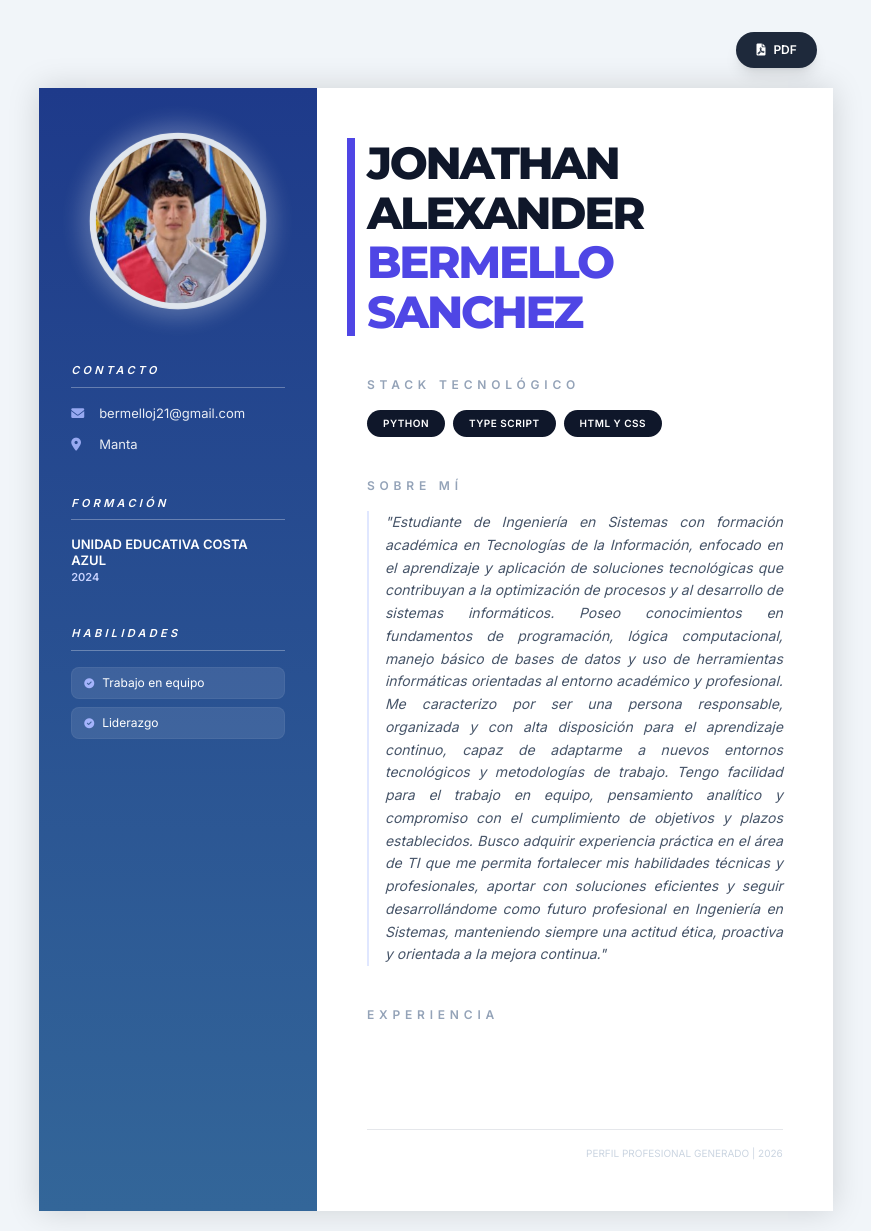
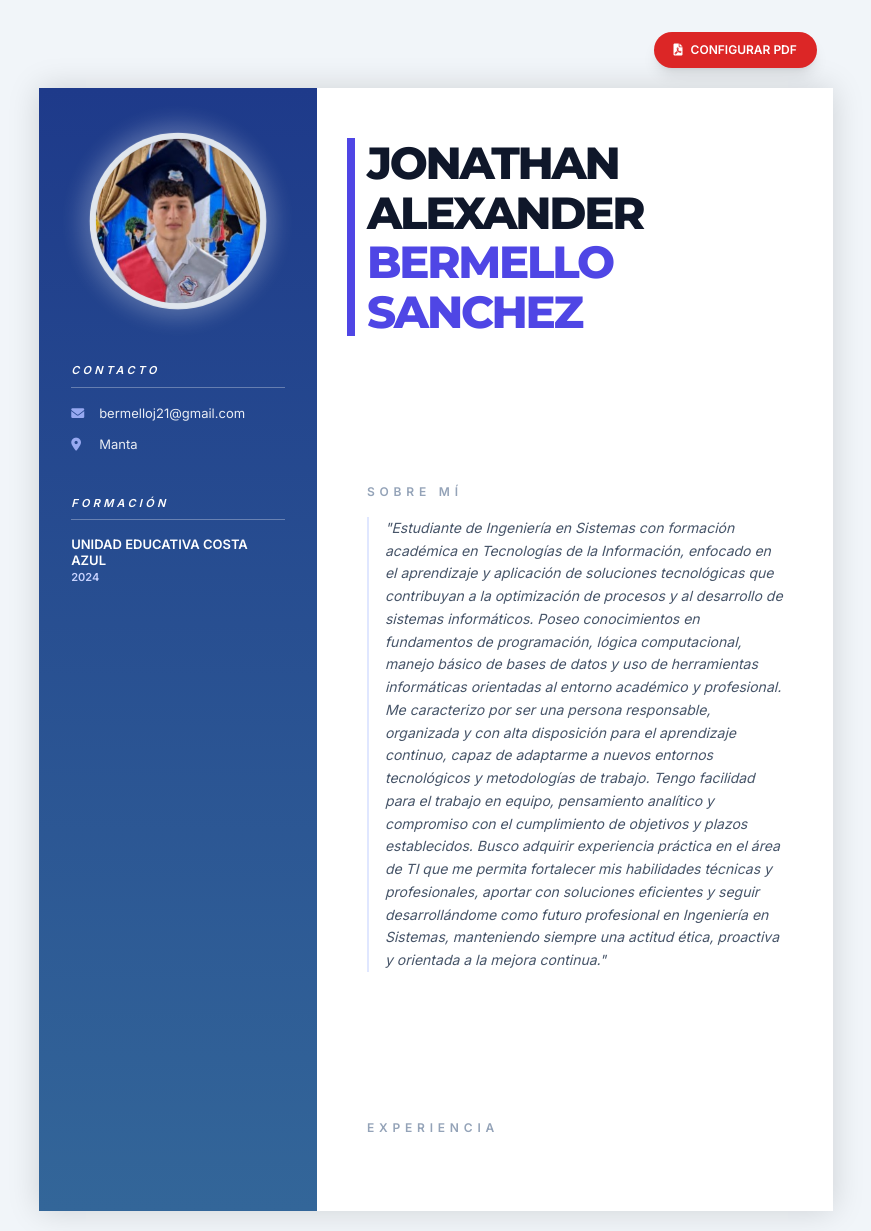
Before and after one commit to JABS34/hojadevida, a Django app: template tasks/templates/profile_cv.html in a window 1280 px wide. Shown: the whole page, without its empty margins (204-1075 px from the left). Run offline with Django 5.2, Linux system fonts and the light colour scheme; the template is opened without the code that fills it: values that come from a table or form of the project are taken from there, others are empty; data comes from the database, SQL or seed files in the repository; parts of the project's set-up code (start-up, migrations or seed data) failed here and were passed over; some libraries are stand-ins or nearby versions.

Commit message:
Update profile_cv.html

```diff
--- a/tasks/templates/profile_cv.html
+++ b/tasks/templates/profile_cv.html
@@ -18,7 +18,6 @@
         .name-title { font-family: 'Montserrat', sans-serif; line-height: 1.1; }
         @media print { .no-print { display: none !important; } .cv-page { box-shadow: none; margin: 0; width: 100%; height: 100%; } }
         .cursor-zoom { cursor: zoom-in; transition: transform 0.2s; }
-        .cursor-zoom:hover { transform: scale(1.02); }
     </style>
 </head>
 <body>
@@ -42,8 +41,8 @@
         </button>
         {% endif %}
 
-        <button onclick="window.print()" class="bg-slate-800 text-white px-5 py-2.5 rounded-full font-bold text-xs shadow-lg flex items-center gap-2">
-            <i class="fas fa-file-pdf"></i> PDF
+        <button onclick="openModal('modalPDF')" class="bg-red-600 text-white px-5 py-2.5 rounded-full font-bold text-xs shadow-lg flex items-center gap-2 hover:bg-red-700 transition">
+            <i class="fas fa-file-pdf"></i> CONFIGURAR PDF
         </button>
     </div>
 
@@ -55,7 +54,6 @@
                     {% else %} <div class="h-full flex items-center justify-center text-6xl font-bold bg-indigo-800 text-white">{{ perfil.nombres|slice:":1"|upper }}</div> {% endif %}
                 </div>
             </div>
-
             <section>
                 <h3 class="text-[11px] font-bold tracking-[0.3em] uppercase border-b border-white/30 pb-2 mb-4 italic">Contacto</h3>
                 <div class="space-y-3 text-[13px] opacity-90">
@@ -63,7 +61,6 @@
                     <p class="flex items-center gap-3"><i class="fas fa-map-marker-alt text-indigo-300 w-4"></i> {{ perfil.direcciondomiciliaria|default:"Manta" }}</p>
                 </div>
             </section>
-
             <section>
                 <h3 class="text-[11px] font-bold tracking-[0.3em] uppercase border-b border-white/30 pb-2 mb-4 italic">Formación</h3>
                 <div class="space-y-4">
@@ -75,44 +72,17 @@
                     {% endfor %}
                 </div>
             </section>
-
-            <section>
-                <h3 class="text-[11px] font-bold tracking-[0.3em] uppercase border-b border-white/30 pb-2 mb-4 italic">Habilidades</h3>
-                <ul class="grid grid-cols-1 gap-2 text-[12px]">
-                    {% for hab in habilidades %}
-                    <li class="flex items-center gap-2 bg-white/10 px-3 py-1.5 rounded-lg border border-white/5">
-                        <i class="fas fa-check-circle text-indigo-300 text-[10px]"></i> {{ hab.nombre }}
-                    </li>
-                    {% endfor %}
-                </ul>
-            </section>
         </aside>
 
         <main class="main-content flex flex-col justify-between">
-            <div>
             <header class="mb-10 relative">
                 <div class="absolute -left-5 top-0 w-2 h-full bg-indigo-600"></div>
-                    <h1 class="name-title text-[45px] font-extrabold text-[#0f172a] uppercase tracking-tighter">
-                        {{ perfil.nombres }}<br><span class="text-indigo-600">{{ perfil.apellidos }}</span>
-                    </h1>
+                <h1 class="name-title text-[45px] font-extrabold text-[#0f172a] uppercase tracking-tighter">{{ perfil.nombres }}<br><span class="text-indigo-600">{{ perfil.apellidos }}</span></h1>
             </header>
-
-                <section class="mb-10">
-                    <h2 class="text-[12px] font-black text-slate-400 uppercase tracking-[0.4em] mb-4">Stack Tecnológico</h2>
-                    <div class="flex flex-wrap gap-2">
-                        {% for lang in lenguajes %}
-                        <span class="bg-slate-900 text-white px-4 py-1.5 rounded-full text-[10px] font-bold tracking-wider">{{ lang.nombre|upper }}</span>
-                        {% endfor %}
-                    </div>
-                </section>
-
             <section class="mb-10">
                 <h2 class="text-[12px] font-black text-slate-400 uppercase tracking-[0.4em] mb-4">Sobre mí</h2>
-                    <p class="text-slate-600 text-[14px] leading-relaxed text-justify italic border-l-2 border-indigo-100 pl-4">
-                        "{{ perfil.descripcionperfil }}"
-                    </p>
+                <p class="text-slate-600 text-[14px] leading-relaxed italic border-l-2 border-indigo-100 pl-4">"{{ perfil.descripcionperfil }}"</p>
             </section>
-
             <section>
                 <h2 class="text-[12px] font-black text-slate-400 uppercase tracking-[0.4em] mb-6">Experiencia</h2>
                 <div class="space-y-8">
@@ -126,58 +96,50 @@
                     {% endfor %}
                 </div>
             </section>
-            </div>
-            <footer class="text-[10px] text-slate-300 text-right border-t pt-4 uppercase">
-                Perfil Profesional Generado | 2026
-            </footer>
         </main>
     </div>
 
-    <div id="modalCert" class="fixed inset-0 bg-black/90 hidden z-50 flex items-center justify-center p-4 no-print">
-        <div class="bg-white w-full max-w-4xl max-h-[90vh] rounded-2xl overflow-hidden flex flex-col">
-            <div class="p-4 bg-indigo-600 text-white flex justify-between items-center text-sm font-bold uppercase">
-                <h2>Certificados y Cursos</h2>
-                <button onclick="closeModal('modalCert')" class="text-2xl">&times;</button>
+    <div id="modalPDF" class="fixed inset-0 bg-black/80 hidden z-[60] flex items-center justify-center p-4 no-print">
+        <div class="bg-white rounded-2xl p-8 max-w-sm w-full shadow-2xl">
+            <h2 class="text-xl font-bold mb-6 text-slate-800 border-b pb-2">Opciones del PDF</h2>
+            <div class="space-y-4">
+                <label class="flex items-center gap-3 cursor-pointer p-2 hover:bg-slate-50 rounded">
+                    <input type="checkbox" id="check_sobre_mi" checked class="w-5 h-5 accent-red-600">
+                    <span class="text-slate-700 font-medium italic">Sección "Sobre mí"</span>
+                </label>
+                <label class="flex items-center gap-3 cursor-pointer p-2 hover:bg-slate-50 rounded">
+                    <input type="checkbox" id="check_cursos" checked class="w-5 h-5 accent-red-600">
+                    <span class="text-slate-700 font-medium italic">Cursos Realizados</span>
+                </label>
+                <label class="flex items-center gap-3 cursor-pointer p-2 hover:bg-slate-50 rounded">
+                    <input type="checkbox" id="check_reconocimientos" checked class="w-5 h-5 accent-red-600">
+                    <span class="text-slate-700 font-medium italic">Reconocimientos</span>
+                </label>
+                <label class="flex items-center gap-3 cursor-pointer p-2 hover:bg-slate-50 rounded">
+                    <input type="checkbox" id="check_garage" class="w-5 h-5 accent-red-600">
+                    <span class="text-slate-700 font-medium italic">Venta de Garage</span>
+                </label>
             </div>
-            <div class="p-6 overflow-y-auto grid grid-cols-2 md:grid-cols-3 gap-4">
-                {% for cert in certificados %}
-                <div class="text-center">
-                    <img src="{{ cert.imagen.url }}" onclick="fullZoom(this.src)" class="w-full h-32 object-cover rounded-lg cursor-zoom shadow-sm mb-2">
-                    <p class="text-[10px] font-bold text-slate-700">{{ cert.titulo }}</p>
-                </div>
-                {% endfor %}
+
+            <div class="mt-8 flex gap-3">
+                <button onclick="generarPDF()" class="flex-1 bg-red-600 text-white py-3 rounded-xl font-bold shadow-lg hover:bg-red-700 transition uppercase text-xs">Generar PDF</button>
+                <button onclick="closeModal('modalPDF')" class="flex-1 bg-slate-200 text-slate-700 py-3 rounded-xl font-bold uppercase text-xs">Cancelar</button>
             </div>
         </div>
-    </div>
-
-    <div id="modalRec" class="fixed inset-0 bg-black/90 hidden z-50 flex items-center justify-center p-4 no-print">
-        <div class="bg-white w-full max-w-4xl max-h-[90vh] rounded-2xl overflow-hidden flex flex-col">
-            <div class="p-4 bg-emerald-600 text-white flex justify-between items-center text-sm font-bold uppercase">
-                <h2>Logros y Reconocimientos</h2>
-                <button onclick="closeModal('modalRec')" class="text-2xl">&times;</button>
-            </div>
-            <div class="p-6 overflow-y-auto grid grid-cols-2 md:grid-cols-3 gap-4">
-                {% for rec in reconocimientos %}
-                <div class="text-center">
-                    {% if rec.imagen %}<img src="{{ rec.imagen.url }}" onclick="fullZoom(this.src)" class="w-full h-32 object-cover rounded-lg cursor-zoom shadow-sm mb-2">{% endif %}
-                    <p class="text-[10px] font-bold text-slate-700">{{ rec.titulo }}</p>
-                </div>
-                {% endfor %}
-            </div>
-        </div>
-    </div>
-
-    <div id="lightbox" class="fixed inset-0 bg-black/95 hidden z-[100] flex items-center justify-center p-4 cursor-zoom-out" onclick="this.classList.add('hidden')">
-        <img id="zoomImg" src="" class="max-w-full max-h-full rounded-lg shadow-2xl">
     </div>
 
     <script>
         function openModal(id) { document.getElementById(id).classList.remove('hidden'); }
         function closeModal(id) { document.getElementById(id).classList.add('hidden'); }
-        function fullZoom(src) {
-            const lb = document.getElementById('lightbox');
-            document.getElementById('zoomImg').src = src;
-            lb.classList.remove('hidden');
+
+        function generarPDF() {
+            const s_mi = document.getElementById('check_sobre_mi').checked;
+            const curs = document.getElementById('check_cursos').checked;
+            const reco = document.getElementById('check_reconocimientos').checked;
+            const gara = document.getElementById('check_garage').checked;
+
+            const url = "{% url 'export_pdf' user_viewed.username %}?sobre_mi=" + s_mi + "&cursos=" + curs + "&reconocimientos=" + reco + "&garage=" + gara;
+            window.open(url, '_blank');
         }
     </script>
 </body>
```
Lines whose indentation alone changed are shown as unchanged.
